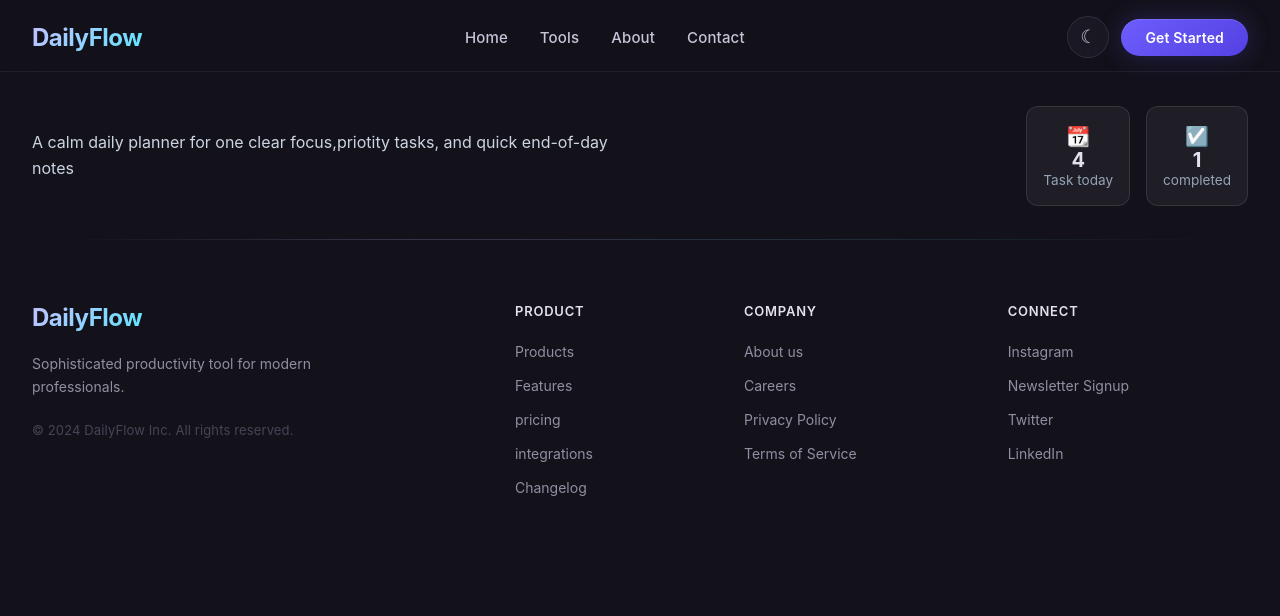
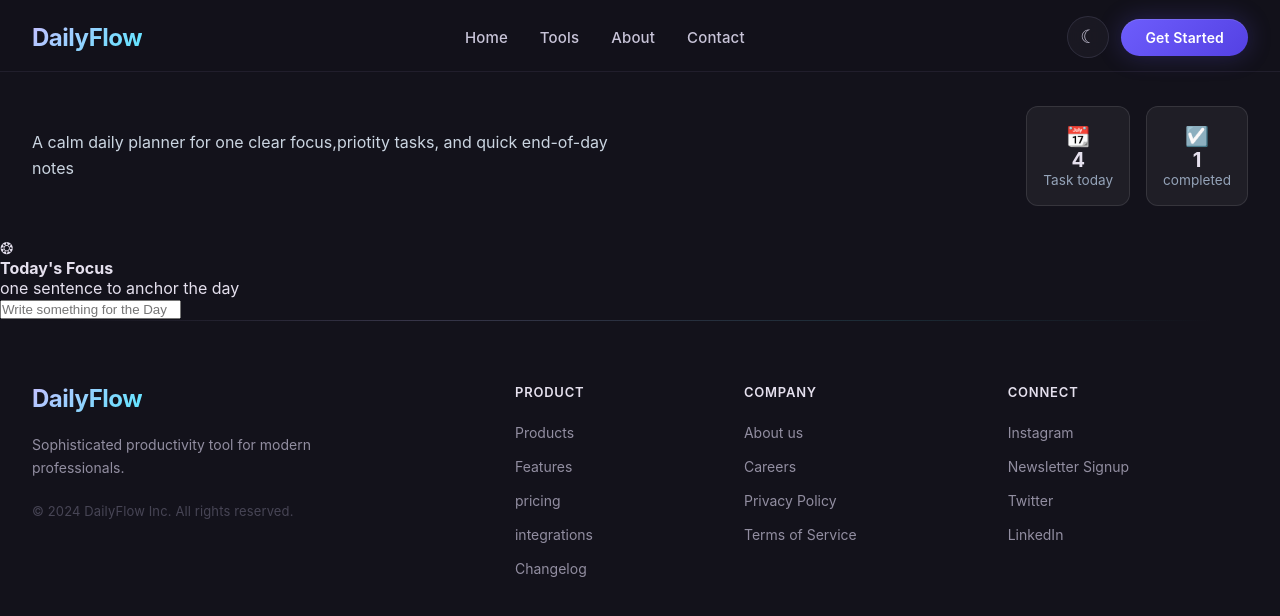
Before and after one commit to Divasdev/Let-S-React, a React (Vite) app in the folder Daily-flow/: page /tools in a window 1280 px wide. Shown: the top 616 px of the page. Built offline with nearby package versions, Linux system fonts and the light colour scheme.

Commit message:
Update Tools page component

```diff
--- a/Daily-flow/src/pages/Tools/Tools.jsx
+++ b/Daily-flow/src/pages/Tools/Tools.jsx
@@ -1,14 +1,16 @@
 import { Navbar } from "../../components/layout/Navbar";
 import { Footer } from "../../components/layout/Footer";
 import { PageHeader } from "../../features/dashboard/PageHeader";
+import { TodayFocusCard } from "../../features/dashboard/TodayFocusCard";
 
 export function ToolsRoute(){
    return(
       <>
       <Navbar />
       <PageHeader />
+      <TodayFocusCard />
       <Footer />
+
       </>
-
    )
 }
```
